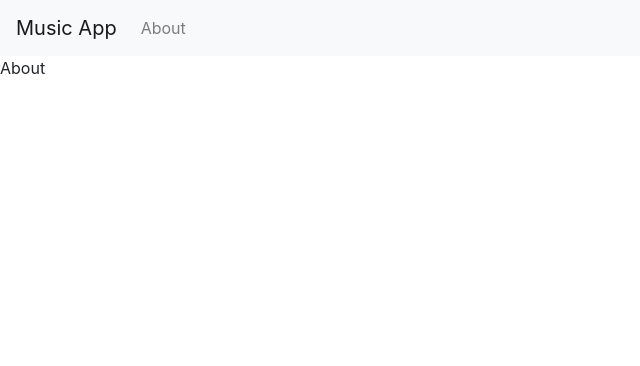
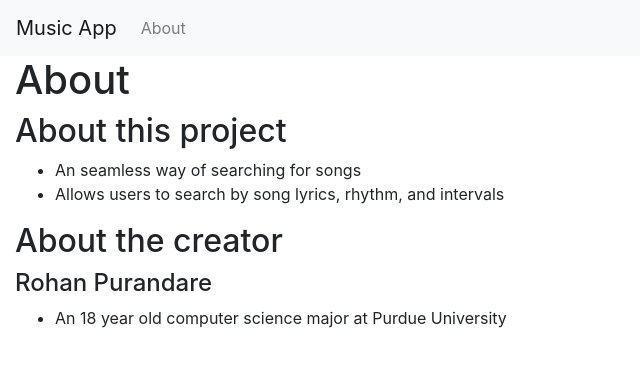
Before and after one commit to rohan7212/SongSearcher, a React (Create React App) app: page /about in a window 1280 px wide. Shown: the top 366 px of the page, without its empty margins (0-640 px from the left). Built offline with nearby package versions, Linux system fonts and the light colour scheme.

Commit message:
Fixed images of albums

```diff
--- a/src/components/About.js
+++ b/src/components/About.js
@@ -1,7 +1,38 @@
 import React, { Component } from "react";
+import { Container, Row, Col } from "react-bootstrap";
 
 export default class About extends Component {
   render() {
-    return <div>About</div>;
+    return (
+      <div>
+        <Container fluid>
+          <Row>
+            <Col>
+              <h1>About</h1>
+              <h2>About this project</h2>
+              <ul>
+                <li>An seamless way of searching for songs</li>
+                <li>
+                  Allows users to search by song lyrics, rhythm, and intervals
+                </li>
+              </ul>
+              <h2>About the creator</h2>
+              <h4>Rohan Purandare</h4>
+              <ul>
+                <li>
+                  An 18 year old computer science major at Purdue University
+                </li>
+              </ul>
+            </Col>
+          </Row>
+        </Container>
+      </div>
+    );
   }
 }
+
+//About
+//About the project
+//  xyz
+//About the creators
+//  xyz
--- a/src/components/MyForm.js
+++ b/src/components/MyForm.js
@@ -2,6 +2,7 @@ import React, { Component } from "react";
 import { Form, Button, Card, CardDeck } from "react-bootstrap";
 import * as Musixmatch from "musixmatch-node";
 import * as albumArt from "album-art";
+//get bpm api
 
 export default class MyForm extends Component {
   constructor(props) {
@@ -79,7 +80,11 @@ export default class MyForm extends Component {
         <CardDeck>
           {this.state.song.map((item, index) => (
             <Card style={{ width: "18rem" }}>
-              <img src={this.state.albumArts[index]} />
+              <Card.Img
+                variant="top"
+                src={this.state.albumArts[index]}
+                alt=""
+              />
               <Card.Body>
                 <Card.Title>{item.track.track_name}</Card.Title>
                 <hr />
--- a/src/index.js
+++ b/src/index.js
@@ -5,7 +5,7 @@ import App from "./App";
 import * as serviceWorker from "./serviceWorker";
 import About from "./components/About";
 import NavigationBar from "./components/NavigationBar";
-import { Route, Link, BrowserRouter as Router } from "react-router-dom";
+import { Route, BrowserRouter as Router } from "react-router-dom";
 
 ReactDOM.render(
   <div>
```
